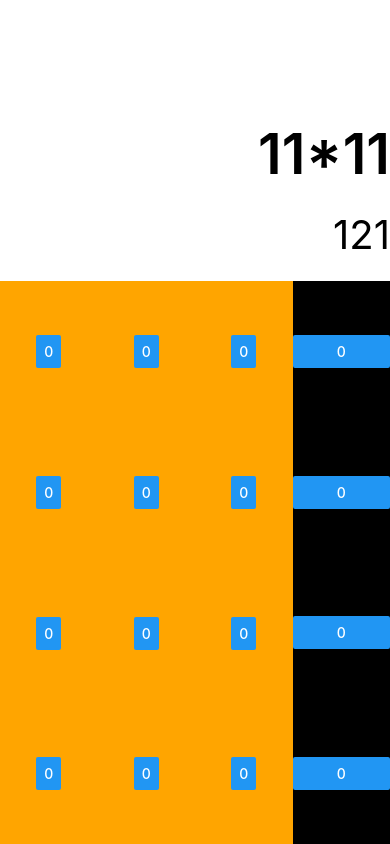
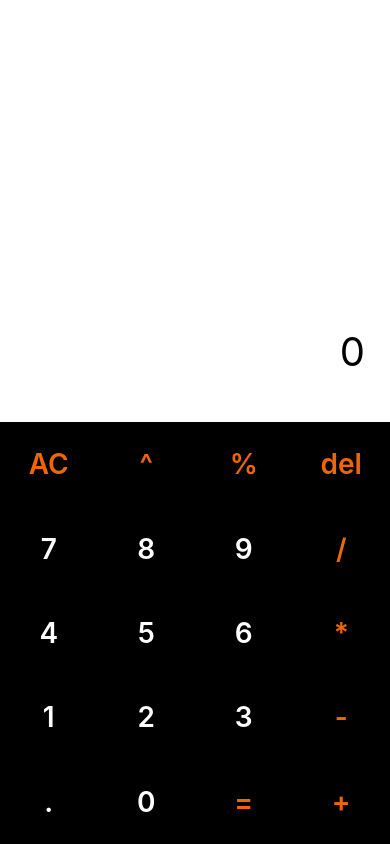
Before and after one commit to shubham860/React-native-Calcy, a React Native app in the folder Calcy/: screen / in a window 390 px wide. Built offline with nearby package versions, Linux system fonts and the light colour scheme.

Commit message:
commit-3

```diff
--- a/Calcy/component/Calcy.js
+++ b/Calcy/component/Calcy.js
@@ -1,49 +1,98 @@
 import React, {Component} from 'react';
-import {View, Text, StyleSheet, Button} from 'react-native'
+import {View, Text, StyleSheet, TouchableOpacity} from 'react-native'
 
 class Calcy extends Component {
+    constructor() {
+        super();
+        this.state = {
+            calculationString : '',
+            resultString : 0
+        };
+    }
+
+    handlerReset = () => {
+            this.setState({
+                calculationString : '',
+                resultString : 0,
+            });
+    };
+
+    handleCalculations = () => {
+        this.setState({
+            resultString : eval(this.state.calculationString),
+        })
+    }
+
+    handlerResult = (text) => {
+        if(text == '='){
+            return this.handleCalculations();
+        }
+        else if(text=='AC'){
+             return this.handlerReset();
+        }
+        else{
+            this.setState({
+                calculationString : this.state.calculationString + text,
+            });
+        }
+    };
+
     render() {
+
+        let rows = [];
+        let nums = [['AC','^','%'],[7,8,9],[4,5,6],[1,2,3],['.',0,'=']];
+        let operator = ['del','/','*','-','+'];
+
+        for(let i=0; i<5; i++){
+            let row = [];
+            for(let j=0; j<3; j++){
+                if(nums[i][j]=='=' || nums[i][j]=='%' || nums[i][j]=='^' || nums[i][j]=='AC'){
+                    row.push(<TouchableOpacity onPress={()=>this.handlerResult(nums[i][j])} style={css.btn} >
+                        <Text style={[css.btnText,css.operatorColor]}>{nums[i][j]}</Text>
+                    </TouchableOpacity>);
+                }
+                else{
+                    row.push(<TouchableOpacity onPress={()=>this.handlerResult(nums[i][j])} style={css.btn} >
+                        <Text style={css.btnText}>{nums[i][j]}</Text>
+                    </TouchableOpacity>);
+                }
+            }
+            rows.push(<View style={css.row}>{row}</View>);
+        }
+
         return (
             <View style={css.container}>
+
                 <View style={css.display}>
+
                     <View style={css.calculation}>
-                        <Text style={css.calculationString}>11*11</Text>
+                        <Text style={css.calculationString}>{this.state.calculationString}</Text>
                     </View>
+
                     <View style={css.result}>
-                        <Text style={css.resultString}>121</Text>
+                        <Text style={css.resultString}>{this.state.resultString}</Text>
                     </View>
+
                 </View>
+
                 <View style={css.buttons}>
+
                     <View style={css.numbers}>
-                        <View style={css.row}>
-                            <Button title='0' onPress={this.handler} />
-                            <Button title='0' onPress={this.handler}/>
-                            <Button title='0' onPress={this.handler}/>
-                        </View>
-                        <View style={css.row}>
-                            <Button title='0' onPress={this.handler}/>
-                            <Button title='0' onPress={this.handler}/>
-                            <Button title='0' onPress={this.handler}/>
-                        </View>
-                        <View style={css.row}>
-                            <Button title='0' onPress={this.handler}/>
-                            <Button title='0' onPress={this.handler}/>
-                            <Button title='0' onPress={this.handler}/>
-                        </View>
-                        <View style={css.row}>
-                            <Button title='0' onPress={this.handler}/>
-                            <Button title='0' onPress={this.handler}/>
-                            <Button title='0' onPress={this.handler}/>
-                        </View>
+                        {rows}
+                    </View>
 
+                    <View style={css.operations}>
+                        {
+                            operator.map(btn => {
+                                return <TouchableOpacity onPress={()=>this.handlerResult(btn)} style={css.btn} >
+                                    <Text style={[css.btnText,css.operatorColor]}>{btn}</Text>
+                                </TouchableOpacity>;
+                            })
+                        }
                     </View>
-                    <View style={css.operations}>
-                        <Button title='0' onPress={this.handler}/>
-                        <Button title='0' onPress={this.handler}/>
-                        <Button title='0' onPress={this.handler}/>
-                        <Button title='0' onPress={this.handler}/>
-                    </View>
+
                 </View>
+
             </View>
         );
     }
@@ -55,7 +104,7 @@ const css = StyleSheet.create({
    },
 
    display : {
-       flex : 1,
+       flex : 2,
        backgroundColor : 'white',
    },
 
@@ -80,7 +129,7 @@ const css = StyleSheet.create({
 
     numbers : {
        flex : 3,
-        backgroundColor : 'orange',
+        backgroundColor : 'black',
    },
 
    operations : {
@@ -96,12 +145,31 @@ const css = StyleSheet.create({
    },
 
     calculationString : {
-       fontSize : 56,
-       fontWeight : "600"
+       fontSize : 50,
+       fontWeight : "600",
+        marginRight : 25
     },
 
     resultString : {
-       fontSize: 40
+       fontSize: 40,
+        marginRight : 25
+    },
+
+    btn : {
+       flex : 1,
+       justifyContent : 'center',
+        alignItems : 'center',
+        alignSelf : 'stretch'
+    },
+
+    btnText : {
+       fontSize : 28,
+        fontWeight : '600',
+        color : 'white'
+    },
+
+    operatorColor : {
+       color : '#f26602',
     }
 
 
```
